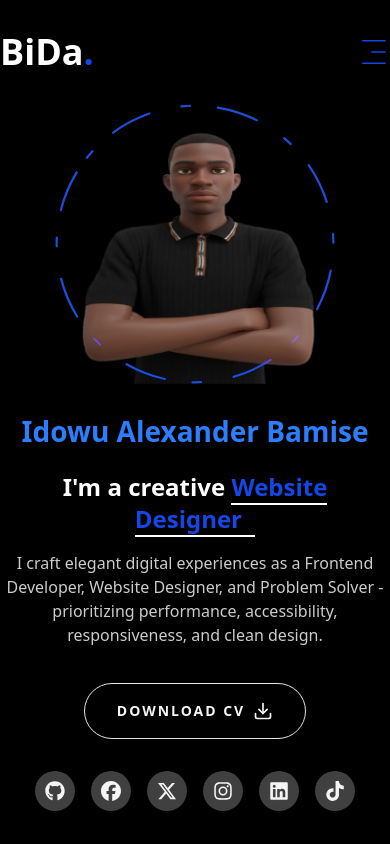
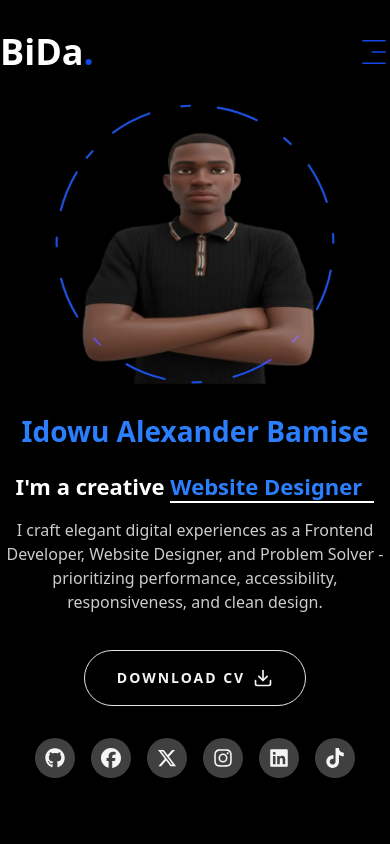
Before and after one commit to Bida3443/Bida-dev, a Next.js app: page / in a window 390 px wide. Built offline with nearby package versions, Linux system fonts and the light colour scheme.

Commit message:
My Porfolio

```diff
--- a/components/HeroTitle.tsx
+++ b/components/HeroTitle.tsx
@@ -4,9 +4,9 @@ import { Typewriter } from "react-simple-typewriter";
 
 export default function HeroTitle() {
   return (
-    <h1 className="lg:text-3xl text-2xl font-bold">
+    <h1 className="lg:text-3xl text-[22px] font-bold">
       I'm a creative {" "}
-      <span className="text-blue-700 border-b-2 border-white">
+      <span className="text-blue-500 border-b-2 border-white">
         <Typewriter
           words={[
             "Frontend Developer",
```
